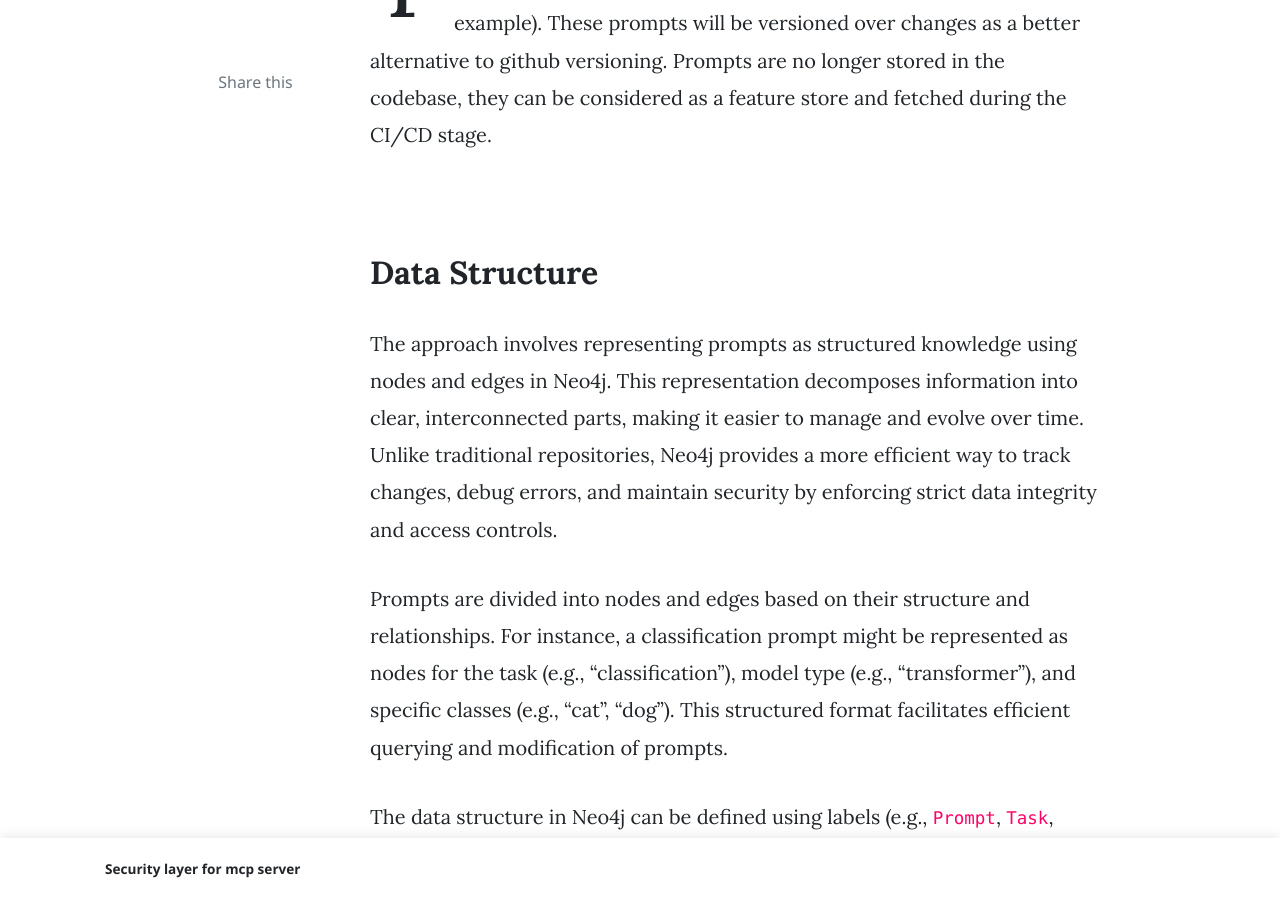
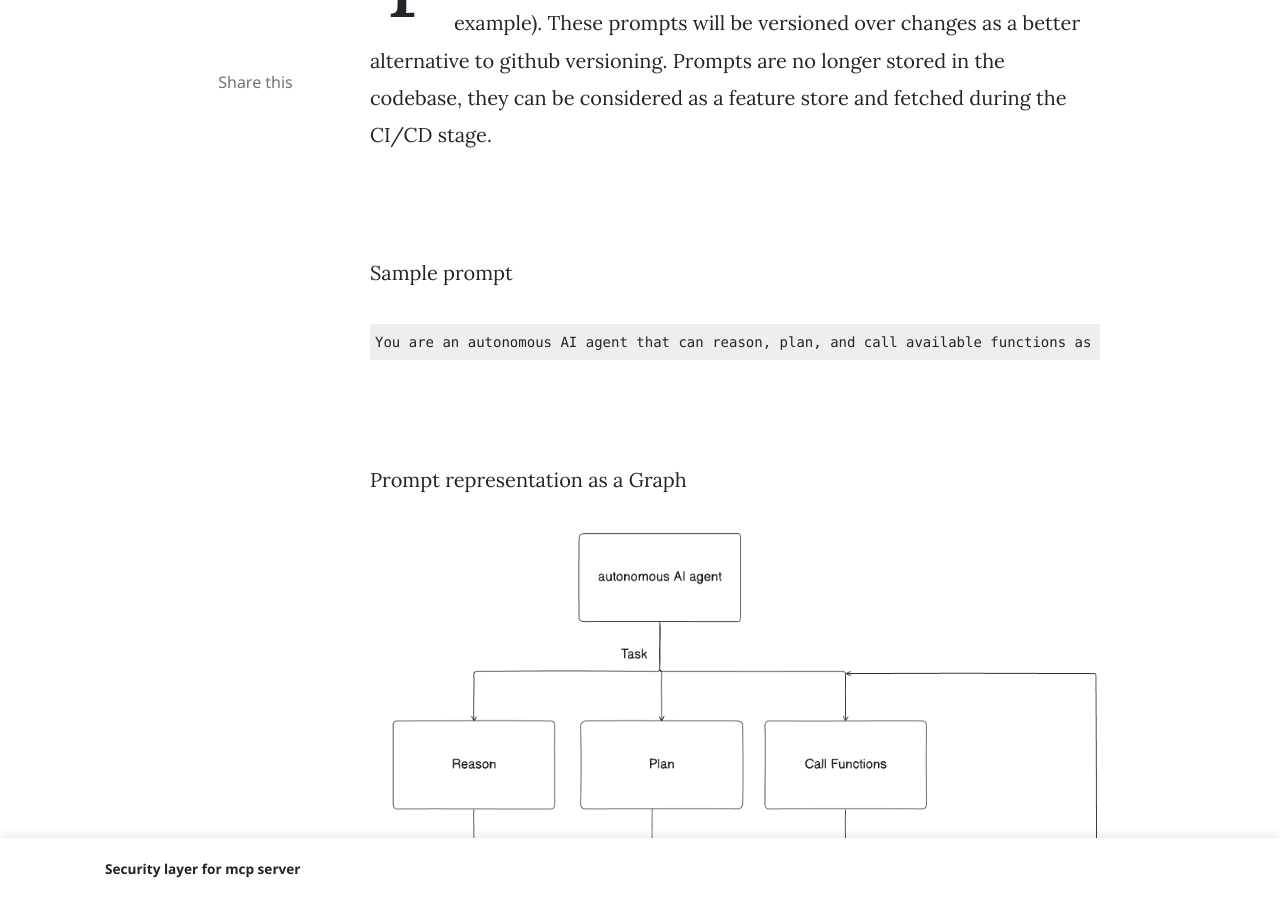
Before and after one commit to karthikziffer/karthikziffer.github.io, a Jekyll site: the page built from _posts/2026-06-06-prompt-evolution.md, in a window 1280 px wide and 900 px high, scrolled down 506 px. Built offline with Jekyll 4.4.1, drawn with Linux system fonts in a browser that asks for light colours; nearby versions of some CDN libraries; comment, search, counter and statistics services are not loaded.

Commit message:
chore: changes

````diff
--- a/_posts/2026-06-06-prompt-evolution.md
+++ b/_posts/2026-06-06-prompt-evolution.md
@@ -9,6 +9,24 @@ tags: [agentic ai, prompt engineering]
 
 
 This blog aims to develop an abstract framework to store prompts of agentic functions in a graph database (considered Neo4j for this example). These prompts will be versioned over changes as a better alternative to github versioning. Prompts are no longer stored in the codebase, they can be considered as a feature store and fetched during the CI/CD stage.
+
+<br>
+
+
+Sample prompt
+
+```
+You are an autonomous AI agent that can reason, plan, and call available functions as needed to accomplish the user's goal, using tool outputs to inform subsequent actions until the task is completed.
+```
+
+<br>
+
+Prompt representation as a Graph
+
+
+
+![](/assets/images/sample_prompt.png)
+
 
 <br>
 
````
Also changed, not shown: assets/images/sample_prompt.png (added).
